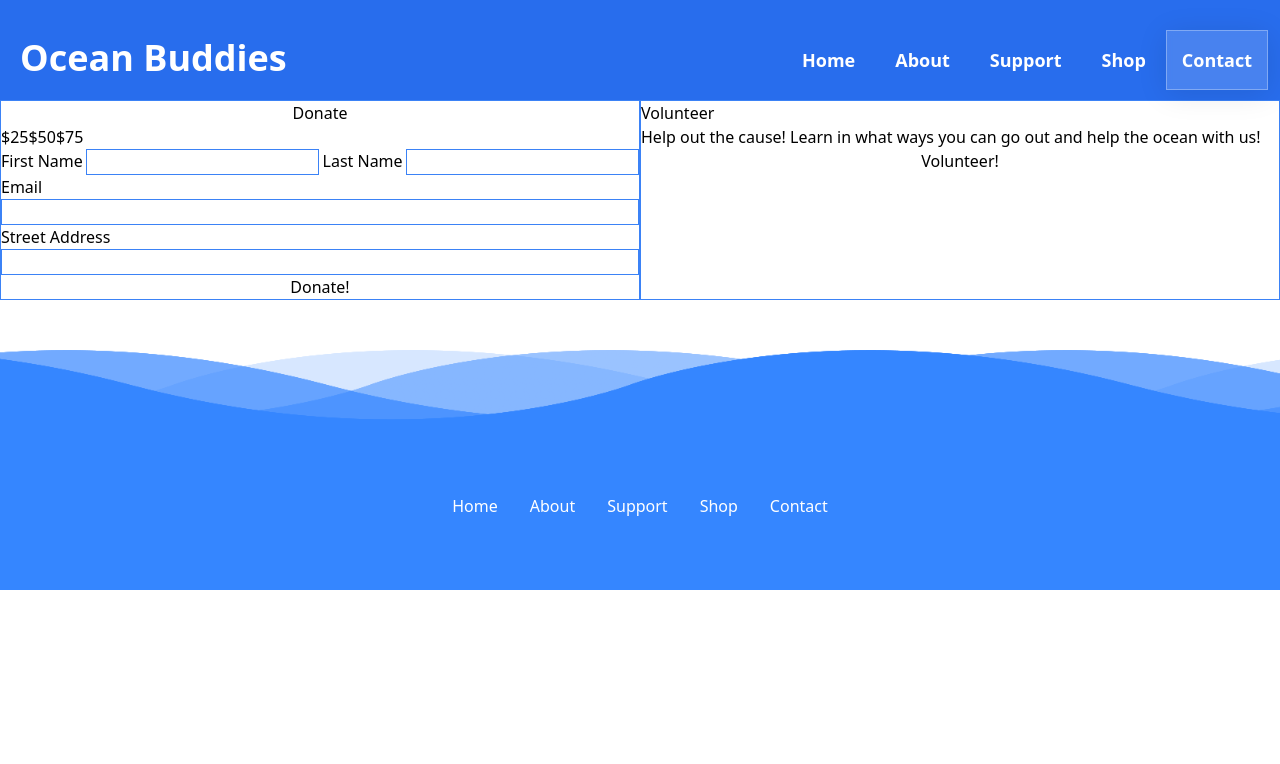
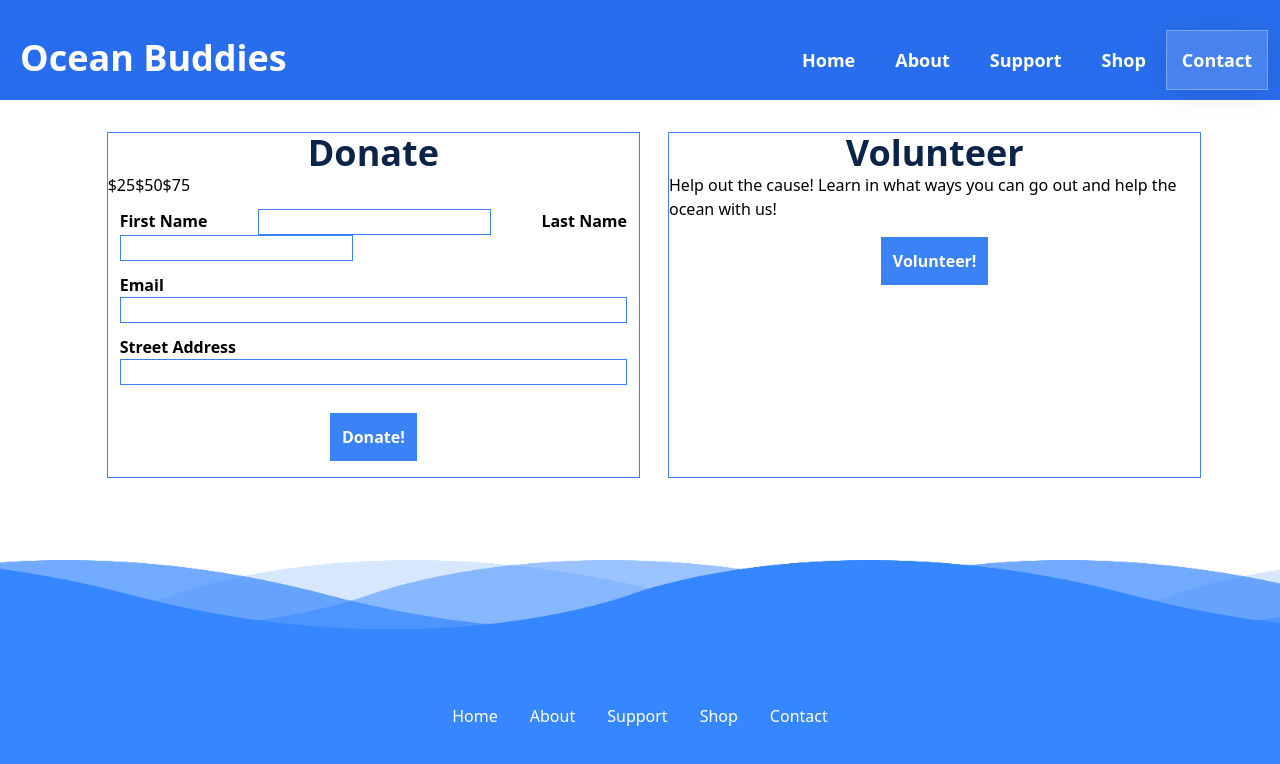
Before and after one commit to Oceans-4/Ocean-App, a React (Create React App) app in the folder client/: page /support in a window 1280 px wide. Shown: the top 764 px of the page. Built offline with nearby package versions, Linux system fonts and the light colour scheme.

Commit message:
added link to footer and styled support page

```diff
--- a/client/src/components/footerComponents/Footer.js
+++ b/client/src/components/footerComponents/Footer.js
@@ -7,24 +7,16 @@ const Footer = () => {
     <footer>
       <ul className="flex flex-row justify-center">
         <li className="px-2">
-          <a>
-            {/* <LogoFacebook color="white" height="35px" width="35px" /> */}
-          </a>
+          <a>{/* <LogoFacebook color="white" height="35px" width="35px" /> */}</a>
         </li>
         <li className="px-2">
-          <a>
-            {/* <LogoTwitter color="white" height="35px" width="35px" /> */}
-          </a>
+          <a>{/* <LogoTwitter color="white" height="35px" width="35px" /> */}</a>
         </li>
         <li className="px-2">
-          <a>
-            {/* <LogoInstagram color="white" height="35px" width="35px" /> */}
-          </a>
+          <a>{/* <LogoInstagram color="white" height="35px" width="35px" /> */}</a>
         </li>
         <li className="px-2">
-          <a>
-            {/* <LogoLinkedin color="white" height="35px" width="35px" /> */}
-          </a>
+          <a>{/* <LogoLinkedin color="white" height="35px" width="35px" /> */}</a>
         </li>
       </ul>
       <ul className="text-white flex flex-row justify-center mt-6 footer-links">
@@ -39,7 +31,9 @@ const Footer = () => {
           </Link>
         </li>
         <li className="px-4">
-          <a>Support</a>
+          <Link to="/support">
+            <a>Support</a>
+          </Link>
         </li>
         <li className="px-4">
           <a>Shop</a>
--- a/client/src/components/supportComponent/SupportPage.js
+++ b/client/src/components/supportComponent/SupportPage.js
@@ -1,33 +1,37 @@
 const SupportPage = () => {
   return (
-    <div className="flex flex-wrap justify-center">
-      <div className="w-1/2 border-blue-500 border">
-        <h1 className="text-center">Donate</h1>
+    <div className="flex flex-wrap justify-center py-8">
+      <div className="w-5/12 max-md:w-11/12 border-blue-500 border mx-7">
+        <h1 className="text-center text-4xl font-bold text-[#0B2447]">Donate</h1>
         <div className="flex flex-row">
           <h2></h2>
           <div>$25</div>
           <div>$50</div>
           <div>$75</div>
         </div>
-        <div className="flex justify-between">
-          <label>First Name</label>
+        <div className="flex flex-wrap justify-between m-3 max-lg:flex-col">
+          <label className="font-bold">First Name</label>
           <input className="border-blue-500 border" />
-          <label>Last Name</label>
+          <label className="font-bold">Last Name</label>
           <input className="border-blue-500 border" />
         </div>
-        <label>Email</label>
-        <input className="border-blue-500 border w-full" />
-        <label>Street Address</label>
-        <input className="border-blue-500 border w-full" />
+        <div className="m-3">
+          <label className="font-bold">Email</label>
+          <input className="border-blue-500 border w-full" />
+        </div>
+        <div className="m-3">
+          <label className="font-bold">Street Address</label>
+          <input className="border-blue-500 border w-full" />
+        </div>
         <div className="flex justify-center">
-          <button>Donate!</button>
+          <button className="bg-blue-500 text-white p-3 m-4 font-bold">Donate!</button>
         </div>
       </div>
-      <div className="w-1/2 border-blue-500 border">
-        <h1>Volunteer</h1>
+      <div className="w-5/12 max-md:w-11/12 border-blue-500 border">
+        <h1 className="text-center text-4xl font-bold text-[#0B2447]">Volunteer</h1>
         <p>Help out the cause! Learn in what ways you can go out and help the ocean with us!</p>
         <div className="flex justify-center">
-          <button>Volunteer!</button>
+          <button className="bg-blue-500 text-white p-3 m-4 font-bold">Volunteer!</button>
         </div>
       </div>
     </div>
```
